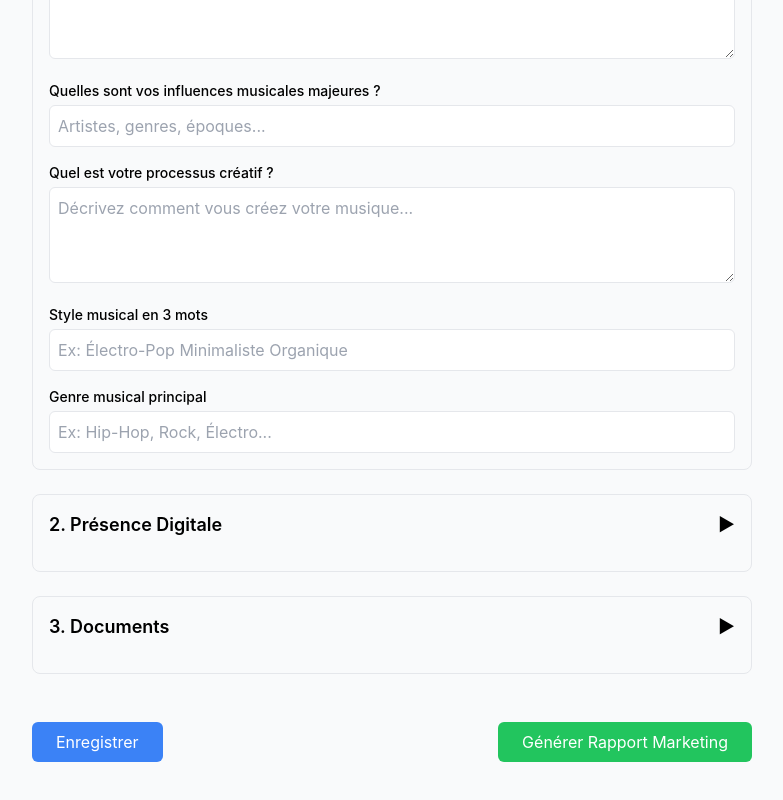
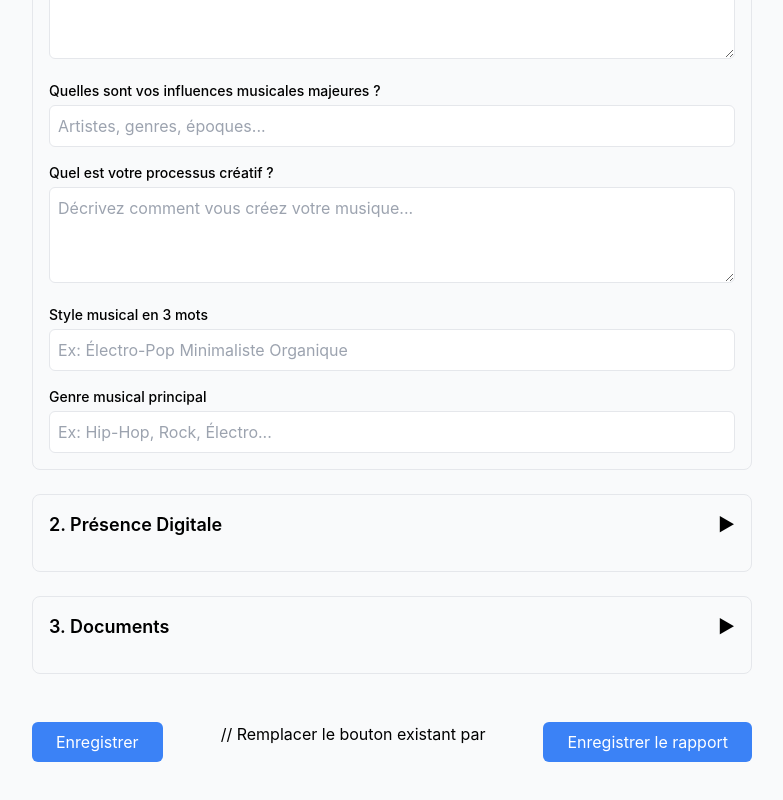
Before and after one commit to Pierralinouie/adn-digital-form, a React (Create React App) app: page / in a window 1280 px wide. Shown: the part 234-1034 px from the top of the page, without its empty margins (248-1031 px from the left). Built offline with nearby package versions, Linux system fonts and the light colour scheme.

Commit message:
Update ADNDigitalForm.js

```diff
--- a/src/components/ADNDigitalForm.js
+++ b/src/components/ADNDigitalForm.js
@@ -203,13 +203,14 @@ const ADNDigitalForm = () => {
          >
            Enregistrer
          </button>
-         <button
-           type="button"
-           onClick={generateReport}
-           className="bg-green-500 text-white px-6 py-2 rounded-md hover:bg-green-600"
-         >
-           Générer Rapport Marketing
-         </button>
+        // Remplacer le bouton existant par
+<button
+  type="button"
+  onClick={() => generatePDF()}
+  className="bg-blue-500 text-white px-6 py-2 rounded-md hover:bg-blue-600"
+>
+  Enregistrer le rapport
+</button>
        </div>
      </form>
 
```
